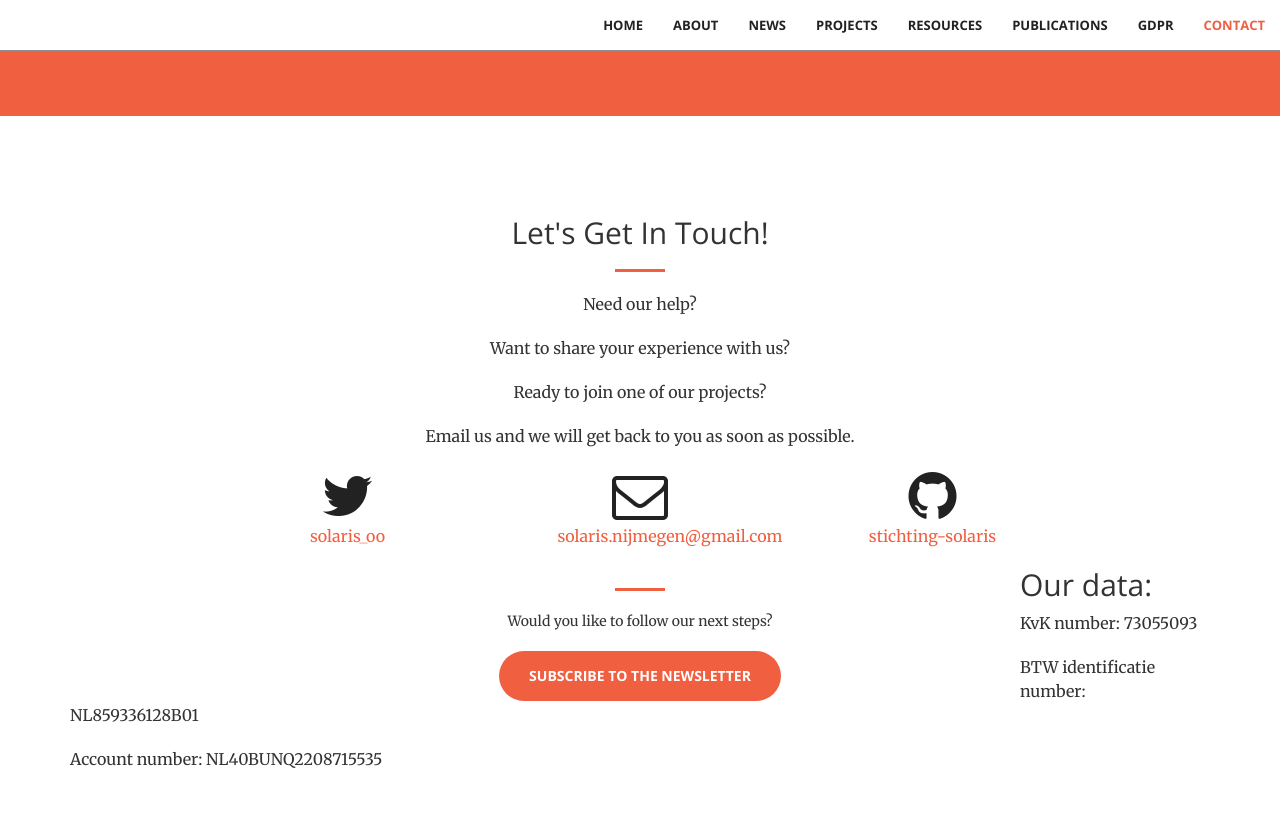
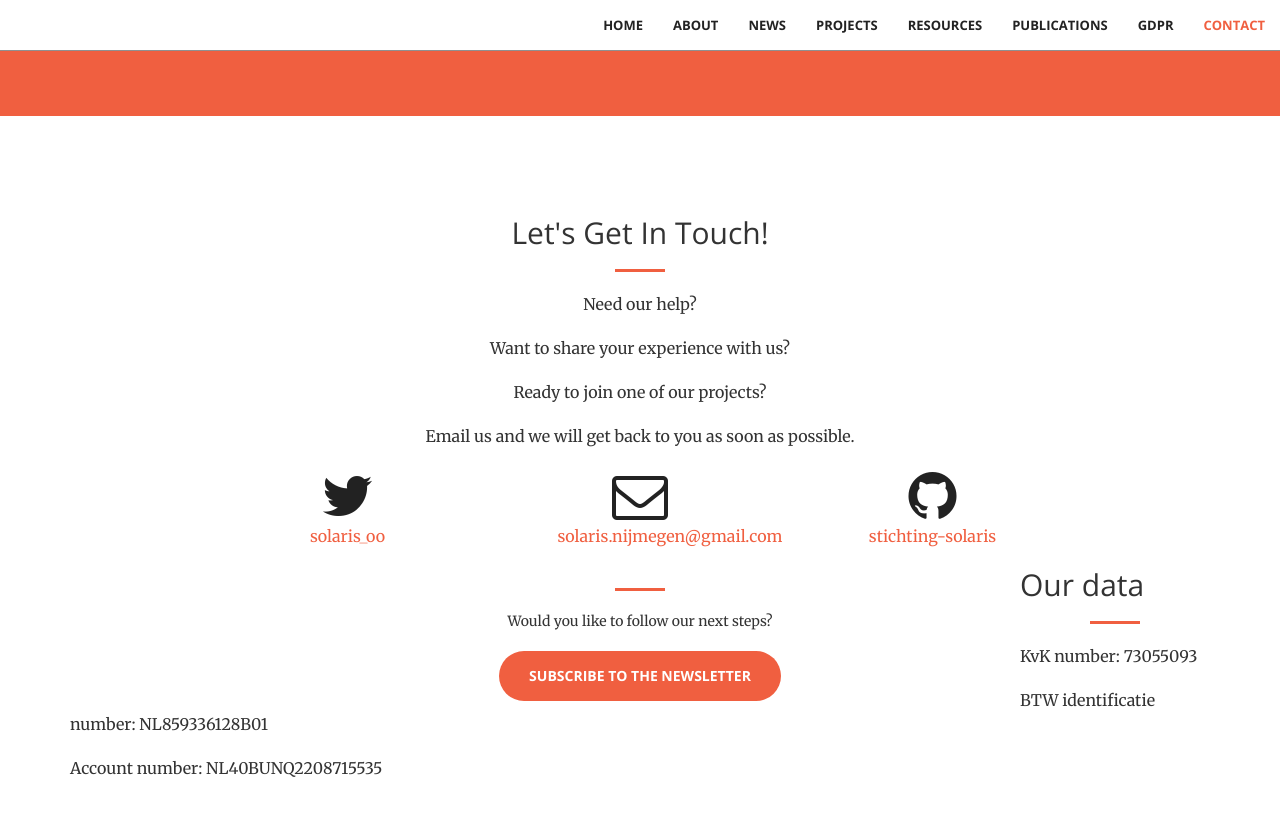
Before and after one commit to stichting-solaris/stichting-solaris.github.io, a Jekyll site: the page built from index.html, in a window 1280 px wide and 900 px high, scrolled down 8824 px. Shown: the top 816 px of the window. Built offline with Jekyll 4.4.1, drawn with Linux system fonts in a browser that asks for light colours.

Commit message:
Update contact.html

```diff
--- a/_includes/contact.html
+++ b/_includes/contact.html
@@ -37,7 +37,8 @@
             </div>
 
 
-                <h2 class="section-heading">Our data:</h2>
+                <h2 class="section-heading">Our data</h2>
+                <hr class="primary">
                 <p>KvK number: 73055093</p>
                 <p>BTW identificatie number: NL859336128B01</p>
                 <p>Account number: NL40BUNQ2208715535</p>
```
